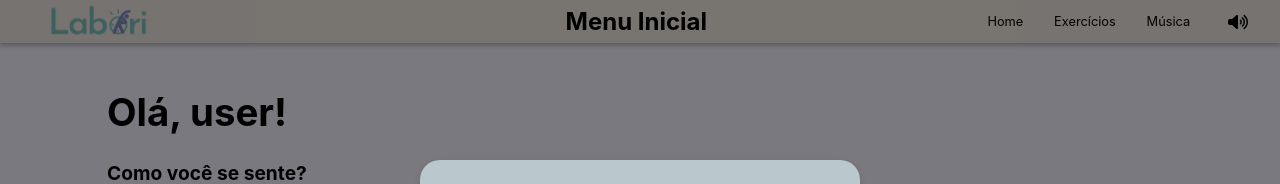
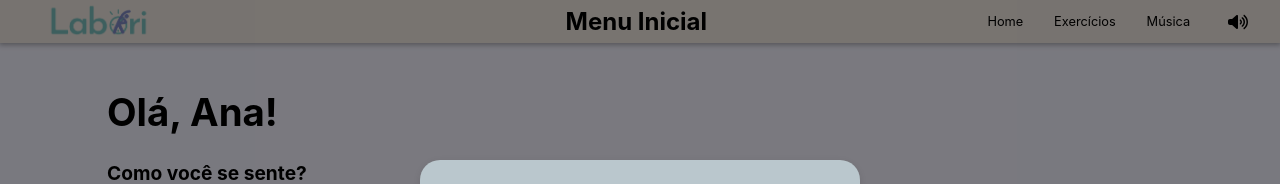
Before and after one commit to pedrobslima/projetao_2024.1_saude, a React (Create React App) app in the folder frontend/: page / in a window 1280 px wide. Shown: the top 184 px of the page. Built offline with nearby package versions, Linux system fonts and the light colour scheme.

Commit message:
chore: update user name

```diff
--- a/frontend/src/components/home/FeelingStatus.jsx
+++ b/frontend/src/components/home/FeelingStatus.jsx
@@ -6,7 +6,7 @@ import FeelingStatusButton from "./FeelingStatusButton";
 const FeelingStatus = ({ onStatusClick }) => {
   return (
     <div className={styles.feelingStatus}>
-      <h1>Olá, user!</h1>
+      <h1>Olá, Ana!</h1>
       <p>Como você se sente?</p>
       <div className={styles.feelings}>
         <FeelingStatusButton status={1} onClick={() => onStatusClick(1)} />
```
